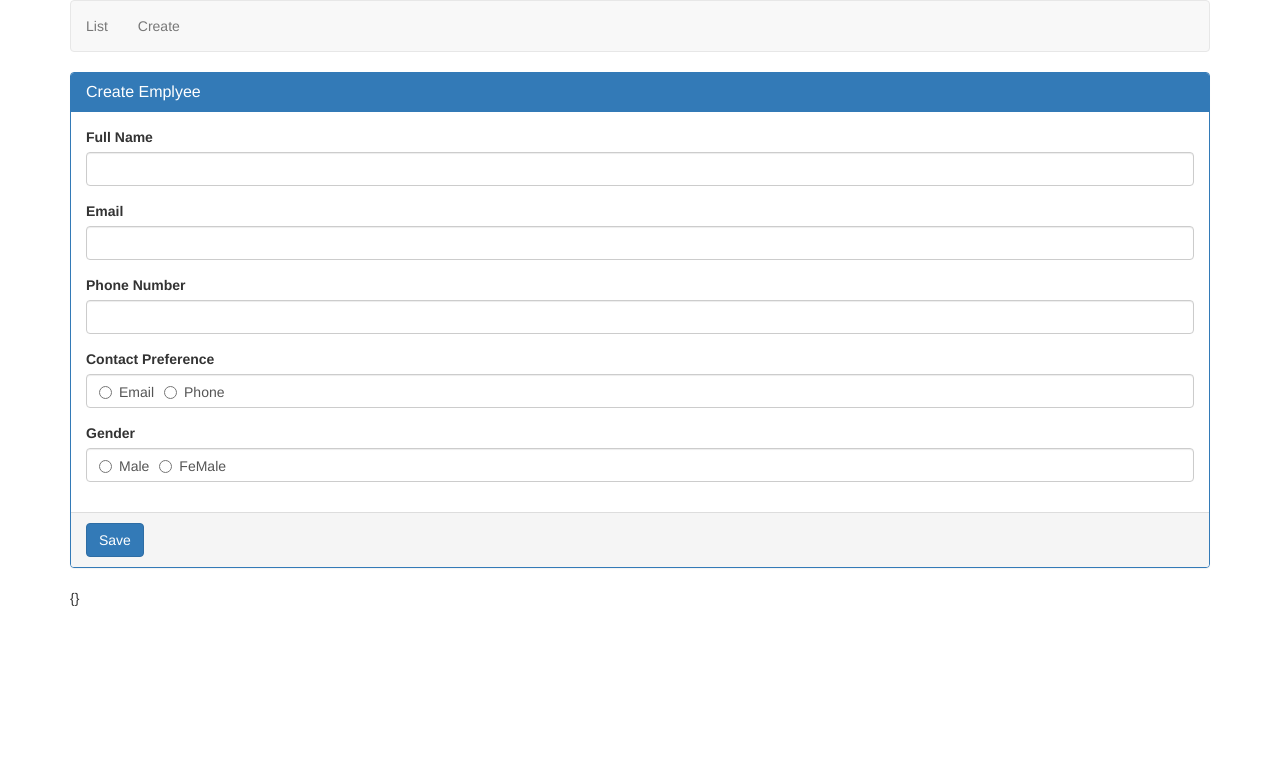
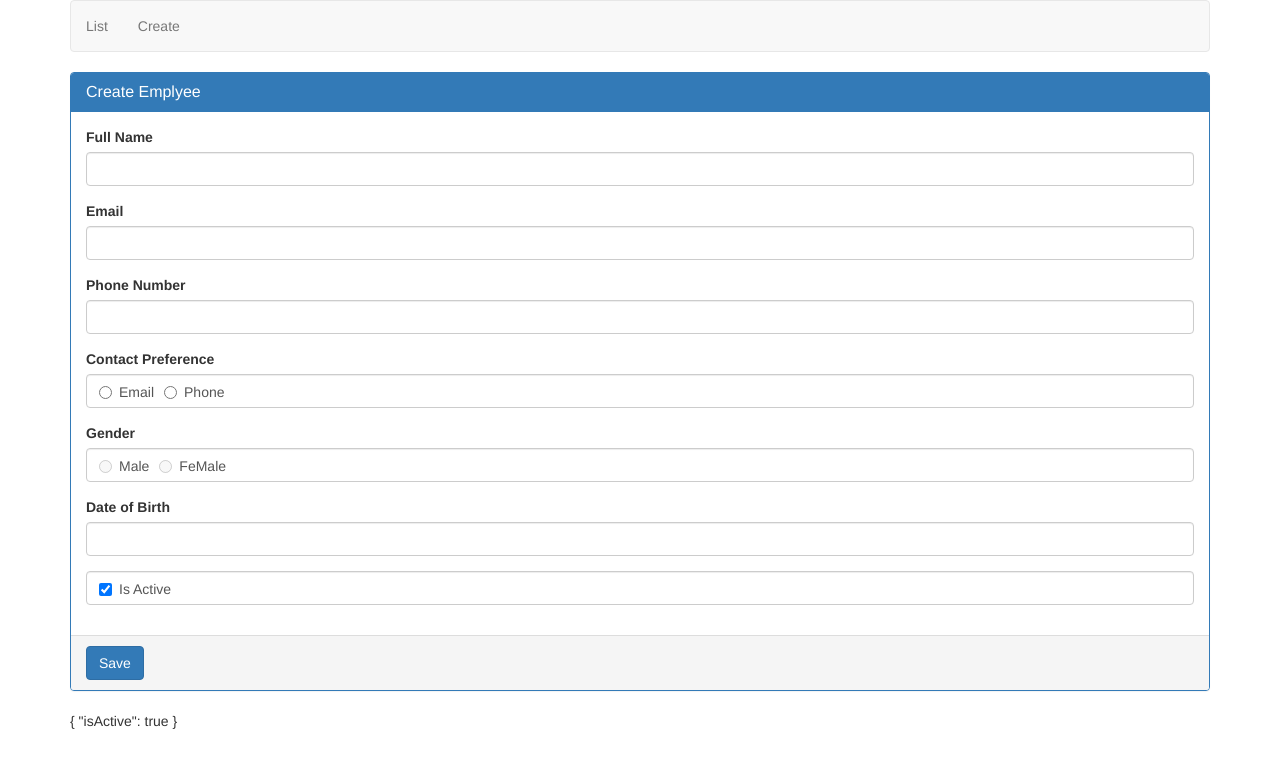
Before and after one commit to Bimzee/AngularCRUD, an Angular app: page /create in a window 1280 px wide. Shown: the top 768 px of the page. Built offline with nearby package versions, Linux system fonts and the light colour scheme.

Commit message:
Implemented ngx datepicker for DOB

```diff
--- a/angular.json
+++ b/angular.json
@@ -47,7 +47,8 @@
             ],
             "styles": [
               "src/styles.css",
-              "node_modules/bootstrap/dist/css/bootstrap.css"
+              "node_modules/bootstrap/dist/css/bootstrap.css",
+              "node_modules/ngx-bootstrap/datepicker/bs-datepicker.css"
             ],
             "scripts": [
               "node_modules/jquery/dist/jquery.min.js",
--- a/package.json
+++ b/package.json
@@ -11,7 +11,7 @@
   },
   "private": true,
   "dependencies": {
-    "@angular/animations": "~8.1.1",
+    "@angular/animations": "^8.1.1",
     "@angular/common": "~8.1.1",
     "@angular/compiler": "~8.1.1",
     "@angular/core": "~8.1.1",
@@ -21,6 +21,7 @@
     "@angular/router": "~8.1.1",
     "bootstrap": "^3.4.1",
     "jquery": "^3.4.1",
+    "ngx-bootstrap": "^5.1.0",
     "rxjs": "~6.4.0",
     "tslib": "^1.9.0",
     "zone.js": "~0.9.1"
--- a/src/app/app.module.ts
+++ b/src/app/app.module.ts
@@ -2,6 +2,8 @@ import { BrowserModule } from '@angular/platform-browser';
 import { NgModule } from '@angular/core';
 import { RouterModule, Routes } from '@angular/router';
 import {FormsModule} from '@angular/forms'
+import {BsDatepickerModule} from 'ngx-bootstrap/datepicker';
+import {BrowserAnimationsModule} from '@angular/platform-browser/animations'
 
 import { AppRoutingModule } from './app-routing.module';
 import { AppComponent } from './app.component';
@@ -29,6 +31,8 @@ const appRoutes: Routes = [
     BrowserModule,
     AppRoutingModule,
     FormsModule,
+    BrowserAnimationsModule,
+    BsDatepickerModule.forRoot(),
     RouterModule.forRoot(appRoutes)
   ],
   providers: [],
--- a/src/app/employees/create-employee.component.html
+++ b/src/app/employees/create-employee.component.html
@@ -40,11 +40,25 @@
                         Male
                     </label>
                     <label class="radio-inline">
-                            <input type="radio" value="FeMale" [(ngModel)]="gender" name="gender">
+                            <input type="radio" value="FeMale" [(ngModel)]="gender" name="gender" disabled>
                             FeMale
                         </label>
                 </div>
             </div>
+            <div class="form-group">
+                <label for="DOB">Date of Birth</label>
+                <input id="DOB" name="DOB" [(ngModel)]="DOB" type="text" bsDatepicker [bsConfig]=datePickerConfig  class="form-control">
+                <!-- use bsDaterangePicker for date range instead of bsDatepicker -->
+            </div>
+            <div class="form-group">
+                    <div class="form-control">
+                        <label class="checkbox-inline">
+                            <input type="checkbox"  [(ngModel)]="isActive" name="isActive">
+                            Is Active
+                        </label>
+
+                    </div>
+                </div>
         </div>
         <div class="panel-footer">
             <button type="submit" class="btn btn-primary">Save</button>
--- a/src/app/employees/create-employee.component.ts
+++ b/src/app/employees/create-employee.component.ts
@@ -1,5 +1,6 @@
 import { Component, OnInit } from '@angular/core';
 import { NgForm } from '@angular/forms';
+import {BsDatepickerConfig} from 'ngx-bootstrap/datepicker';
 
 @Component({
   selector: 'app-create-employee',
@@ -7,8 +8,11 @@ import { NgForm } from '@angular/forms';
   styleUrls: ['./create-employee.component.css']
 })
 export class CreateEmployeeComponent implements OnInit {
-
-  constructor() { }
+  isActive = true;
+  datePickerConfig: Partial<BsDatepickerConfig>;
+  constructor() {
+    this.datePickerConfig = Object.assign({},{containerClass: 'theme-dark-blue'});
+   }
 
   ngOnInit() {
   }
```
Also changed, not shown: 1 other file (tests, documents, lock files or other folders).
